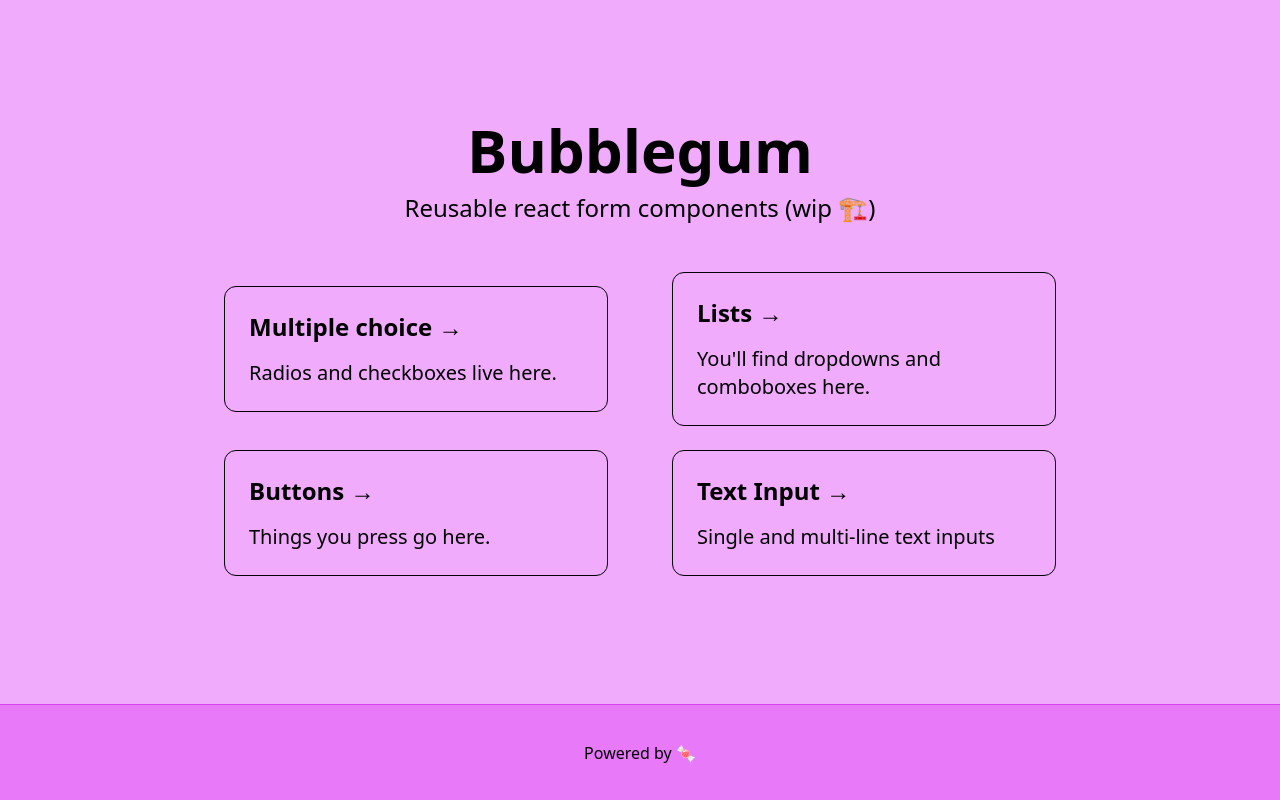
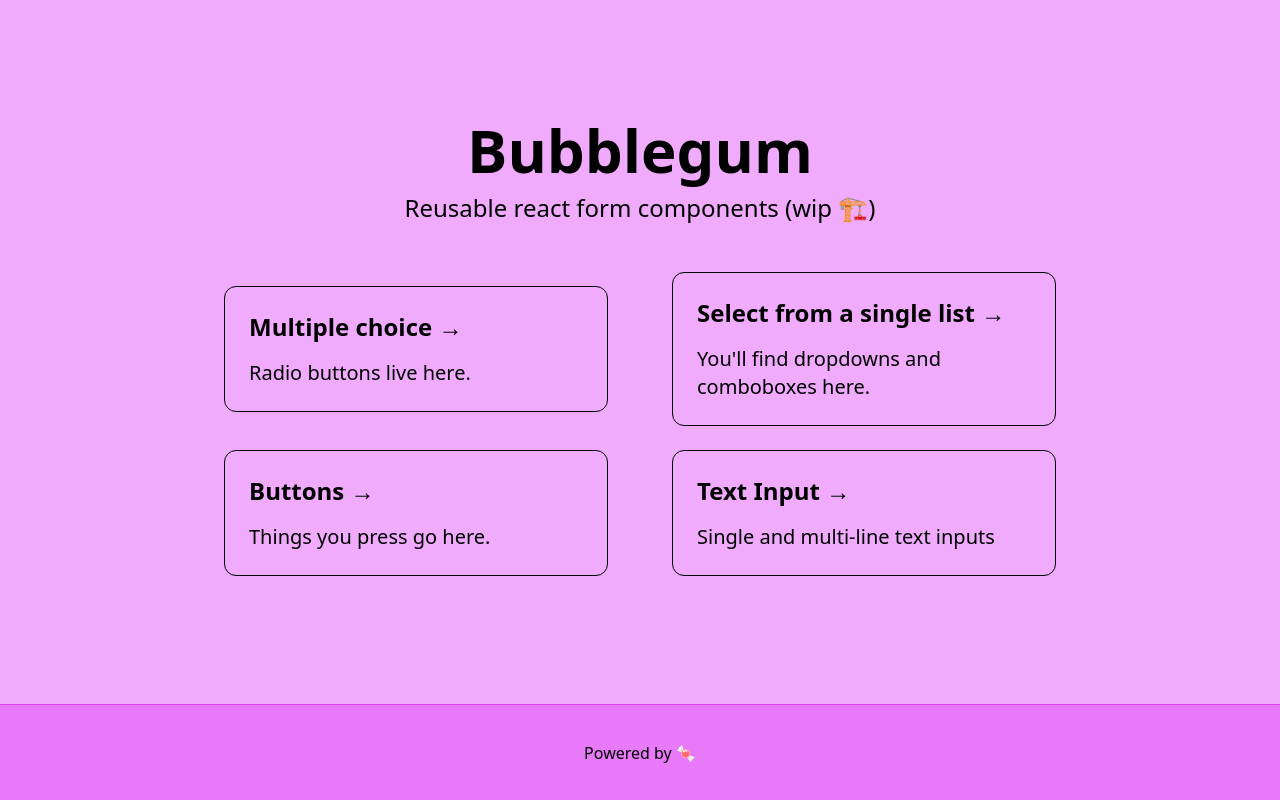
Before and after one commit to tayv/Project-Bubblegum, a Next.js app: page / in a window 1280 px wide. Built offline with nearby package versions, Linux system fonts and the light colour scheme.

Commit message:
renamed file paths

```diff
--- a/pages/index.tsx
+++ b/pages/index.tsx
@@ -16,29 +16,28 @@ export default function Home() {
         <p className="mt-3 text-2xl">Reusable react form components (wip 🏗️)</p>
 
         <div className="flex flex-wrap items-center justify-around max-w-4xl mt-6 sm:w-full">
-
-          <Link href="/quiz1/pg1">
+          <Link href="/forms/radios">
             <a className="p-6 mt-6 text-left border w-96 rounded-xl border-black hover:text-blue-600 focus:text-blue-600">
               <h3 className="text-2xl font-bold">Multiple choice &rarr;</h3>
-              <p className="mt-4 text-xl">Radios and checkboxes live here.</p>
+              <p className="mt-4 text-xl">Radio buttons live here.</p>
             </a>
           </Link>
 
-          <Link href="/quiz1/pg2">
+          <Link href="/forms/select">
             <a className="p-6 mt-6 text-left border w-96 rounded-xl border-black hover:text-blue-600 focus:text-blue-600">
-              <h3 className="text-2xl font-bold">Lists &rarr;</h3>
+              <h3 className="text-2xl font-bold">Select from a single list &rarr;</h3>
               <p className="mt-4 text-xl">You'll find dropdowns and comboboxes here.</p>
             </a>
           </Link>
 
-          <Link href="/quiz1/pg3">
+          <Link href="/forms/buttons">
             <a className="p-6 mt-6 text-left border w-96 rounded-xl border-black hover:text-blue-600 focus:text-blue-600">
               <h3 className="text-2xl font-bold">Buttons &rarr;</h3>
               <p className="mt-4 text-xl">Things you press go here.</p>
             </a>
           </Link>
 
-          <Link href="/quiz1/text-inputs">
+          <Link href="/forms/text-inputs">
             <a className="p-6 mt-6 text-left border w-96 rounded-xl border-black hover:text-blue-600 focus:text-blue-600">
               <h3 className="text-2xl font-bold">Text Input &rarr;</h3>
               <p className="mt-4 text-xl">Single and multi-line text inputs</p>
```
Also changed, not shown: pages/forms/buttons.tsx (renamed from pages/quiz1/pg3.tsx), pages/forms/radios.tsx (renamed from pages/quiz1/pg1.tsx), pages/forms/select.tsx (renamed from pages/quiz1/pg2.tsx), pages/forms/text-inputs.tsx (renamed from pages/quiz1/text-inputs.tsx).
